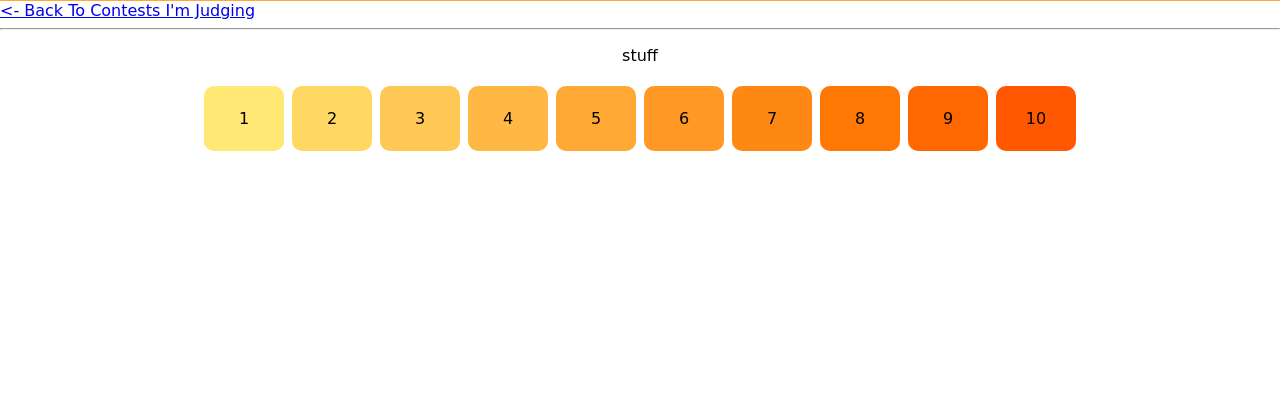
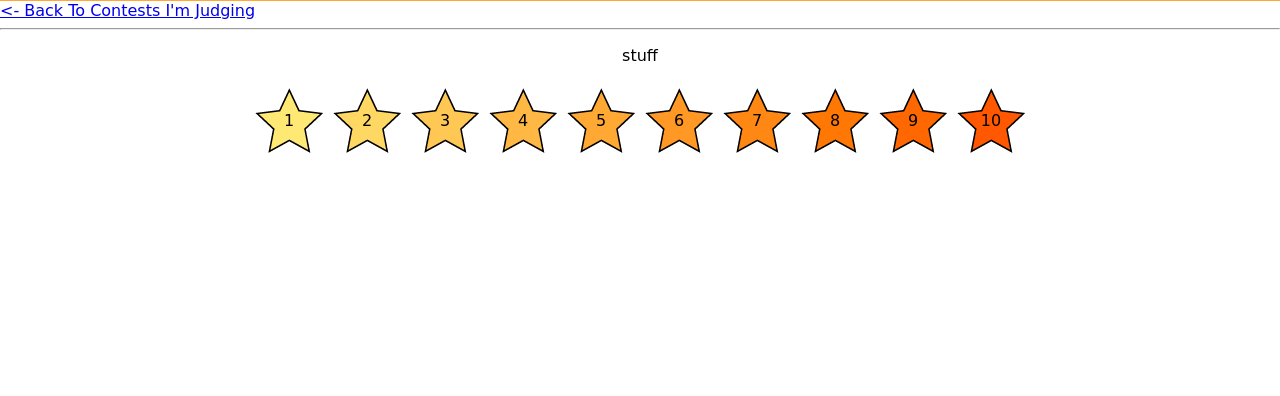
Before and after one commit to markdev/node-image-uploader, a Node server app: template views/judge/contest.jade in a window 1280 px wide. Shown: the part 176-572 px from the top of the page. Run offline with Node 20, Linux system fonts and the light colour scheme; the template is opened without the code that fills it, so the values that code supplies are empty; some libraries are stand-ins or nearby versions.

Commit message:
yay it loads now

```diff
--- a/public/css/main.css
+++ b/public/css/main.css
@@ -51,15 +51,18 @@ body#signUp {
 body#main div#judgingWrapper {
   text-align: center; }
   body#main div#judgingWrapper div#carousel {
+    text-align: center;
     overflow-x: scroll; }
-    body#main div#judgingWrapper div#carousel div.imageFrame {
-      padding: 30px;
-      height: auto;
-      float: left; }
-      body#main div#judgingWrapper div#carousel div.imageFrame img {
-        height: 400px;
-        width: 300px;
+    body#main div#judgingWrapper div#carousel table {
+      margin: 0 auto; }
+      body#main div#judgingWrapper div#carousel table div.imageFrame {
+        padding: 30px;
+        height: auto;
         float: left; }
+        body#main div#judgingWrapper div#carousel table div.imageFrame img {
+          height: 400px;
+          width: 300px;
+          float: left; }
   body#main div#judgingWrapper table#buttons {
     margin: 0 auto; }
     body#main div#judgingWrapper table#buttons a.score {
@@ -68,31 +71,33 @@ body#main div#judgingWrapper {
       body#main div#judgingWrapper table#buttons a.score div.button {
         display: table-cell;
         border-radius: 10px;
-        width: 80px;
-        height: 65px;
+        width: 70px;
+        height: 70px;
         margin: 10px;
         text-align: center;
         vertical-align: middle; }
         body#main div#judgingWrapper table#buttons a.score div.button#button1 {
-          background-color: #FFE874; }
+          background-image: url("/assets/star1.png"); }
         body#main div#judgingWrapper table#buttons a.score div.button#button2 {
-          background-color: #FFD864; }
+          background-image: url("/assets/star2.png"); }
         body#main div#judgingWrapper table#buttons a.score div.button#button3 {
-          background-color: #FFC854; }
+          background-image: url("/assets/star3.png"); }
         body#main div#judgingWrapper table#buttons a.score div.button#button4 {
-          background-color: #FFB844; }
+          background-image: url("/assets/star4.png"); }
         body#main div#judgingWrapper table#buttons a.score div.button#button5 {
-          background-color: #FFA834; }
+          background-image: url("/assets/star5.png"); }
         body#main div#judgingWrapper table#buttons a.score div.button#button6 {
-          background-color: #FF9824; }
+          background-image: url("/assets/star6.png"); }
         body#main div#judgingWrapper table#buttons a.score div.button#button7 {
-          background-color: #FF8814; }
+          background-image: url("/assets/star7.png"); }
         body#main div#judgingWrapper table#buttons a.score div.button#button8 {
-          background-color: #FF7804; }
+          background-image: url("/assets/star8.png"); }
         body#main div#judgingWrapper table#buttons a.score div.button#button9 {
-          background-color: #FF6800; }
+          background-image: url("/assets/star9.png"); }
         body#main div#judgingWrapper table#buttons a.score div.button#button10 {
-          background-color: #FF5800; }
+          background-image: url("/assets/star10.png"); }
+        body#main div#judgingWrapper table#buttons a.score div.button:hover {
+          background-image: url("/assets/staractive.png"); }
         body#main div#judgingWrapper table#buttons a.score div.button.active {
           font-weight: bold;
           font-size: 2em; }
--- a/public/css/main.scss
+++ b/public/css/main.scss
@@ -68,22 +68,19 @@ body#main {
 		text-align: center;
 		h1 { }
 		div#carousel {
+			text-align: center;
 			overflow-x: scroll;
+			table {
+				margin: 0 auto;
 				div.imageFrame{
 					padding: 30px;
-			//	-webkit-transform: rotate(90deg); /* Safari and Chrome */
-			//	-moz-transform: rotate(90deg);   /* Firefox */
-			//	-ms-transform: rotate(90deg);   /* IE 9 */
-			//	-o-transform: rotate(90deg);   /* Opera */
-			//	transform: rotate(90deg);
-			//	-webkit-background-clip:padding-box; /* IOS fix */
-			//	background-clip:padding-box; /* IOS fix */
 					height: auto;
 					float: left;
 					img {
 						height: 400px;
 						width: 300px;
 						float: left;
+					}
 				}
 			}
 		}
@@ -95,21 +92,23 @@ body#main {
 				div.button {
 					display: table-cell;
 					border-radius: 10px;
-					width: 80px;
-					height: 65px;
+					width: 70px;
+					height: 70px;
 					margin: 10px;
 					text-align: center;
 					vertical-align: middle;
-					&#button1 { background-color: #FFE874; }
-					&#button2 { background-color: #FFD864; }
-					&#button3 { background-color: #FFC854; }
-					&#button4 { background-color: #FFB844; }
-					&#button5 { background-color: #FFA834; }
-					&#button6 { background-color: #FF9824; }
-					&#button7 { background-color: #FF8814; }
-					&#button8 { background-color: #FF7804; }
-					&#button9 { background-color: #FF6800; }
-					&#button10 { background-color: #FF5800; }
+					//background-image: url("/assets/starproto.png");
+					&#button1 { background-image: url("/assets/star1.png"); }
+					&#button2 { background-image: url("/assets/star2.png"); }
+					&#button3 { background-image: url("/assets/star3.png"); }
+					&#button4 { background-image: url("/assets/star4.png"); }
+					&#button5 { background-image: url("/assets/star5.png"); }
+					&#button6 { background-image: url("/assets/star6.png"); }
+					&#button7 { background-image: url("/assets/star7.png"); }
+					&#button8 { background-image: url("/assets/star8.png"); }
+					&#button9 { background-image: url("/assets/star9.png"); }
+					&#button10 { background-image: url("/assets/star10.png"); }
+					&:hover { background-image: url("/assets/staractive.png"); }
 					&.active {
 						font-weight: bold;
 						font-size: 2em;
--- a/public/javascripts/judge.js
+++ b/public/javascripts/judge.js
@@ -1,5 +1,6 @@
 var judge = function() {
 	//This corrects that stupid browser rotation thing in Chrome
+	var browserAdjust = function() {
 		var nVer = navigator.appVersion;
 		var nAgt = navigator.userAgent;
 		var browserName  = navigator.appName;
@@ -11,28 +12,23 @@ var judge = function() {
 			fullVersion = nAgt.substring(verOffset+7);
 			$("div#carousel div.imageFrame").css('-webkit-transform', 'rotate(90deg)');
 		}
+	};
 
 	//variables
 	// entries will be an array of JSON objects that looks roughly like this:
 	// {
 	//		eId: int,
-	//		url: string,
+	//		src: string,
 	//		rating: int
 	// }
 	var entries = [];
 
 	// this specifies the index of the entries for the active entry
 	// this will be an int, and will reference the html element ids
-	var activeId = false;
-
+	var activeId = 0;
 
 	//internal functions
-	var findCenterImage = function() {};
-
-	var changeCenterImageData = function() {};
-
 	var addEntryToCarousel = function() {
-	console.log("you're not crazy");
 		$.ajax({
 			url: '/judge/contest/getNewEntry',
 			method: 'post',
@@ -40,10 +36,48 @@ var judge = function() {
 				cId: $('#cId').val(),
 				entries: entries
 			}
-		}).done(function(data) {
-			console.log(data);
+		}).done(function(rows) {
+			// Add the entry to the carousel
+			$('div#carousel table tr').append('<td id="' + entries.length + '"><div class="imageFrame"><img src="/entries/' + rows[0].picture + '" /></div></td>');
+			browserAdjust();
+			// Now add the data to entries[]
+			entries[entries.length] = {
+				eId: rows[0].id,
+				src: rows[0].picture,
+				rating: false
+			};
+			findCenterImage();
 		});
 	};
+
+	var findCenterImage = function() {
+		var isCentered = function(pos) { return (pos > 250)? true : false; };
+		var engageEntry = function(element) {
+			element.children("div.imageFrame").css('background-color', '#F00');
+		};
+		var found = false;
+
+		// traverse the carousel and find the first one in the middle
+		$('div#carousel tr').children().each(function() {
+			var lPos = $(this).position().left;
+			if (isCentered(lPos) && !found) {
+				found = true;
+				if ($(this).attr('id') != activeId || activeId < 4) {
+					activeId = $(this).attr('id');
+					engageEntry($(this));
+					if (4 > entries.length - activeId) {
+						console.log(entries.length);
+						addEntryToCarousel();
+					}
+				}
+			} else {
+				$(this).children("div.imageFrame").css('background-color', '#000');
+			}
+			// now look at entries and see how many come after activeId
+		});
+	};
+
+	var changeCenterImageData = function() {};
 
 	var updateRatingOnButtons = function() {};
 
@@ -51,7 +85,9 @@ var judge = function() {
 
 
 	//event handlers
-	$('div#carousel').scroll(function() {});
+	$('div#carousel').scroll(function() {
+		findCenterImage();
+	});
 
 	$('div.button').click(function() {});
 
--- a/routes/index.js
+++ b/routes/index.js
@@ -510,7 +510,11 @@ router.get('/judge/contest/:cId?', function(req, res, next) {
 });
 
 router.post('/judge/contest/getNewEntry', function(req, res, next) {
-	res.send('yo dude');
+	// real basic sql, don't unpack entries variable yet
+	var sql = 'SELECT * FROM entries WHERE entries.cId="' + req.body.cId + '" AND entries.id NOT IN (SELECT eId FROM judges WHERE uId="' + req.user.id + '" AND cId="' + req.body.cId + '") ORDER BY RAND() LIMIT 1';
+	connection.query(sql, function (err, rows, fields) {
+		res.send(rows);
+	});
 	// unpack data, which contains the currently displayed entries
 	// return data for a new entry
 });
```
Also changed, not shown: views/login.jade (+4 -4 lines), public/assets/star1.png (added), public/assets/star10.png (added), public/assets/star2.png (added), public/assets/star3.png (added), public/assets/star4.png (added), public/assets/star5.png (added), public/assets/star6.png (added), public/assets/star7.png (added), public/assets/star8.png (added), public/assets/star9.png (added), public/assets/staractive.png (added), public/assets/starproto.png (added). Lines whose indentation alone changed are shown as unchanged.
